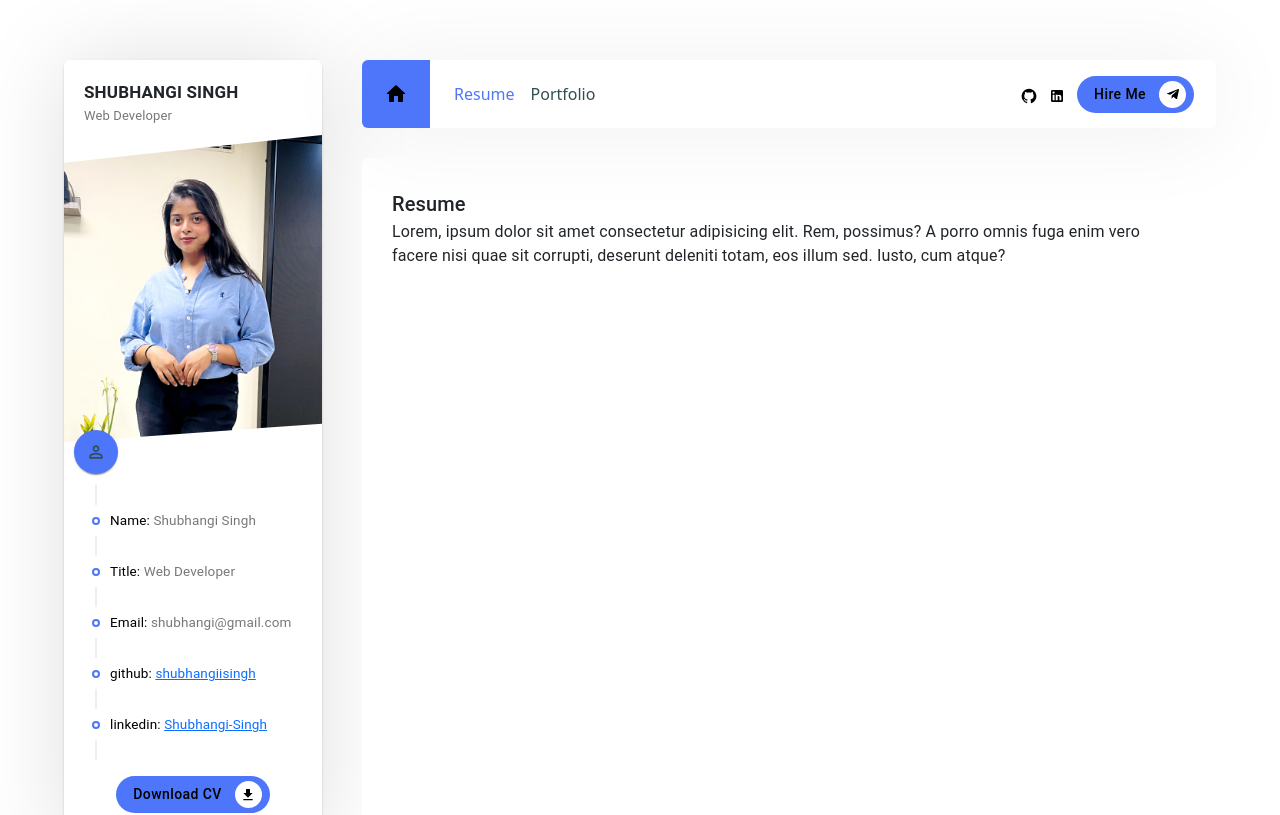
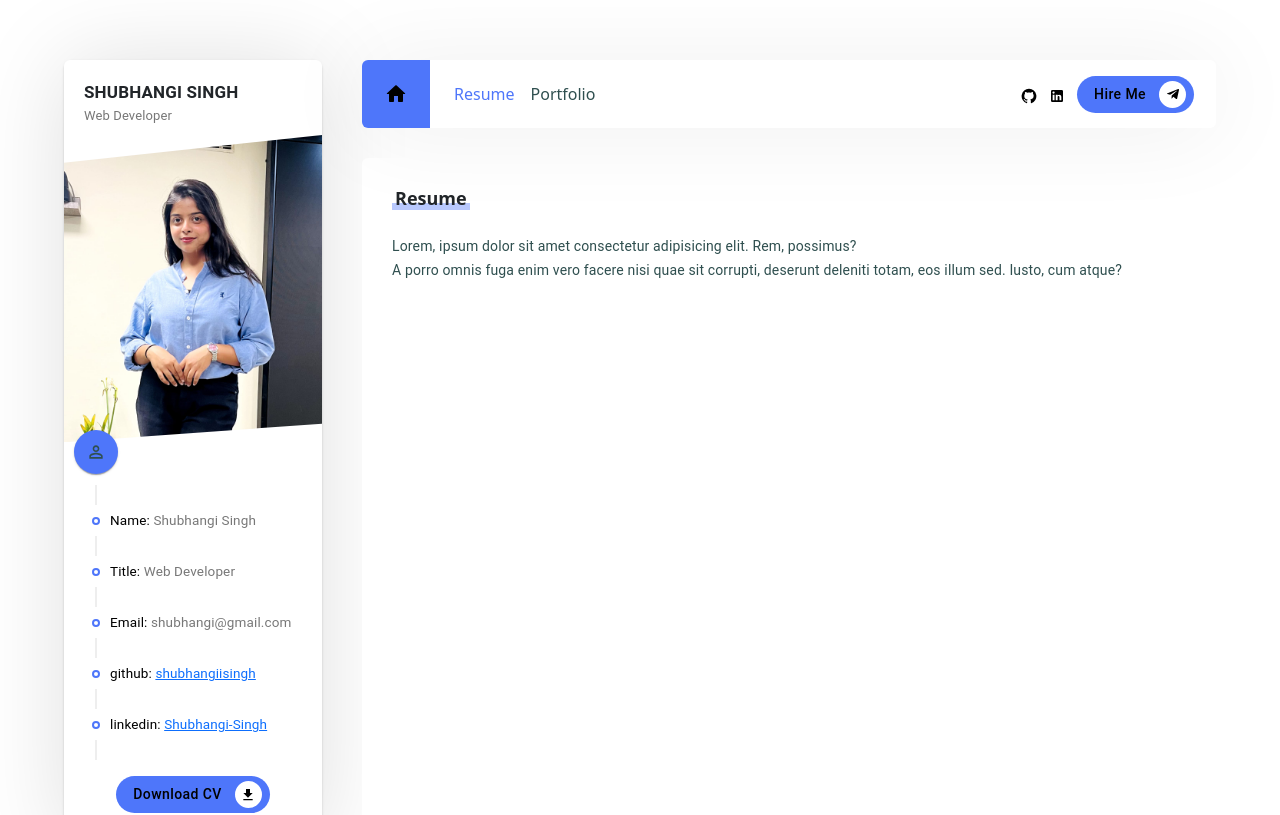
Before and after one commit to shubhangiisingh/Portfolio-Resume, a React (Create React App) app: page / in a window 1280 px wide. Shown: the top 815 px of the page. Built offline with nearby package versions, Linux system fonts and the light colour scheme.

Commit message:
changes made to app.css, resume.css and resume.js

```diff
--- a/src/App.css
+++ b/src/App.css
@@ -6,6 +6,18 @@
  .top_60{
     margin-top: 60px !important;
 
+ }
+ .p_30{
+    padding: 30px !important;
+ }
+ .pb_45{
+    padding-bottom: 45px !important;
+ }
+ .top_30{
+    margin-top: 30px!important;
+ }
+ .mb_30{
+    margin-bottom: 30px !important;
  }
  @media (max-width: 991px) {
     .top_60{
@@ -22,3 +34,23 @@ margin-bottom: 30px;
 padding: 30px;
 
 }
+.section_title{
+    position: relative;
+    display: inline-block;
+    padding: 0 3px;
+}
+.section_title .section_title_text{
+    position: relative;
+   font-size: 18px;
+   font-weight: 600;
+   margin: 0;
+}
+.section_title span{
+    position: absolute;
+    height: 7px;
+    width: 100%;
+    bottom: 0;
+    opacity: 0.4;
+    left: 0;
+    background-color: #4e76fa;
+}
--- a/src/pages/Resume.css
+++ b/src/pages/Resume.css
@@ -0,0 +1,6 @@
+.aboutme_text{
+    color: darkslategray;
+    font-weight: smaller;
+    line-height: 12px !important;
+    white-space: pre-line !important;
+}
--- a/src/pages/Resume.js
+++ b/src/pages/Resume.js
@@ -5,16 +5,18 @@ import resumeData from '../utils/resumeData'
 const resume = () => {
   return (
     <>
-    <Grid container className='resume_container'>
-      <Grid item className='section_title'><span></span><Typography variant='h6'>Resume</Typography></Grid>
-      <Grid item xs={12}>
-        <Typography>{resumeData.about}</Typography>
+    <Grid container className='section pb_45'>
+      <Grid item className='section_title mb_30'>
+        <span></span>
+        <h6 className='section_title_text'>Resume</h6></Grid>
+      <Grid item xs={12} >
+        <Typography variant='body2' className='aboutme_text'>{resumeData.about}</Typography>
       </Grid>
     </Grid>
-    <Grid container className='resume_container'></Grid>
-    <Grid container className='resume_container'></Grid>
-    <Grid container className='resume_container'></Grid>
-    <Grid container className='resume_container'></Grid>
+    <Grid container className='section pb_45'></Grid>
+    <Grid container className='section pb_45'></Grid>
+    <Grid container className='section pb_45'></Grid>
+    <Grid container className='section pb_45'></Grid>
     </>
   )
 }
```
